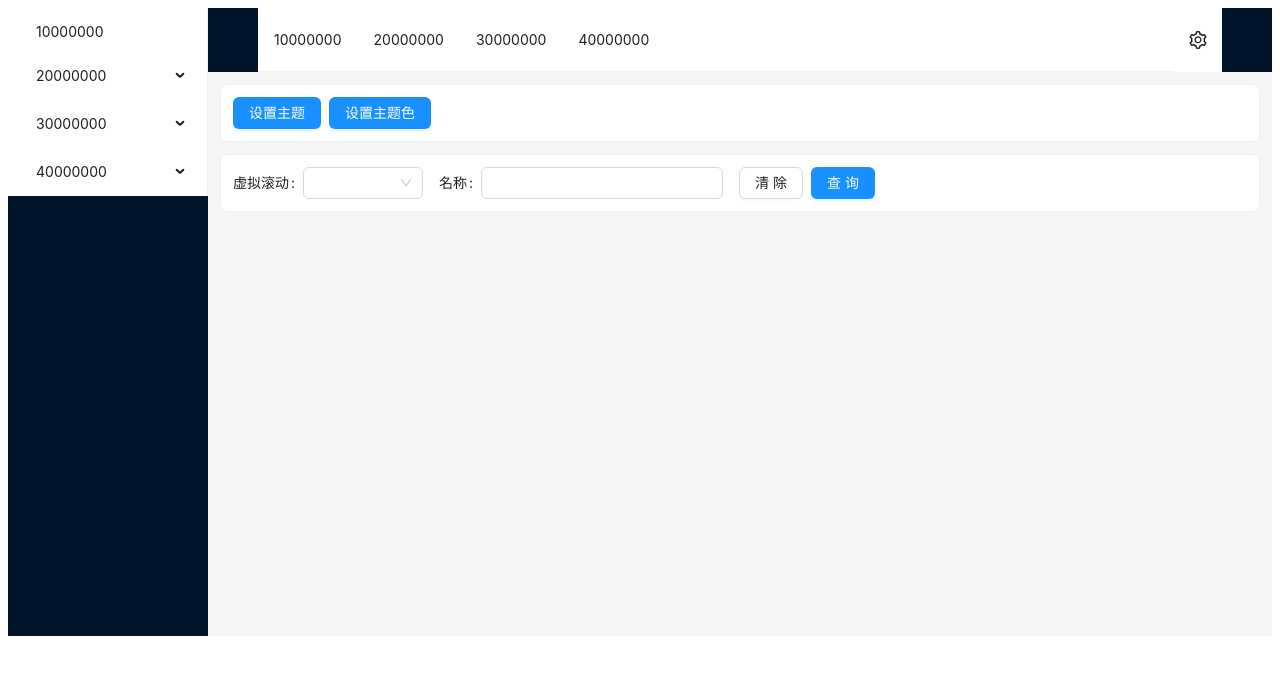
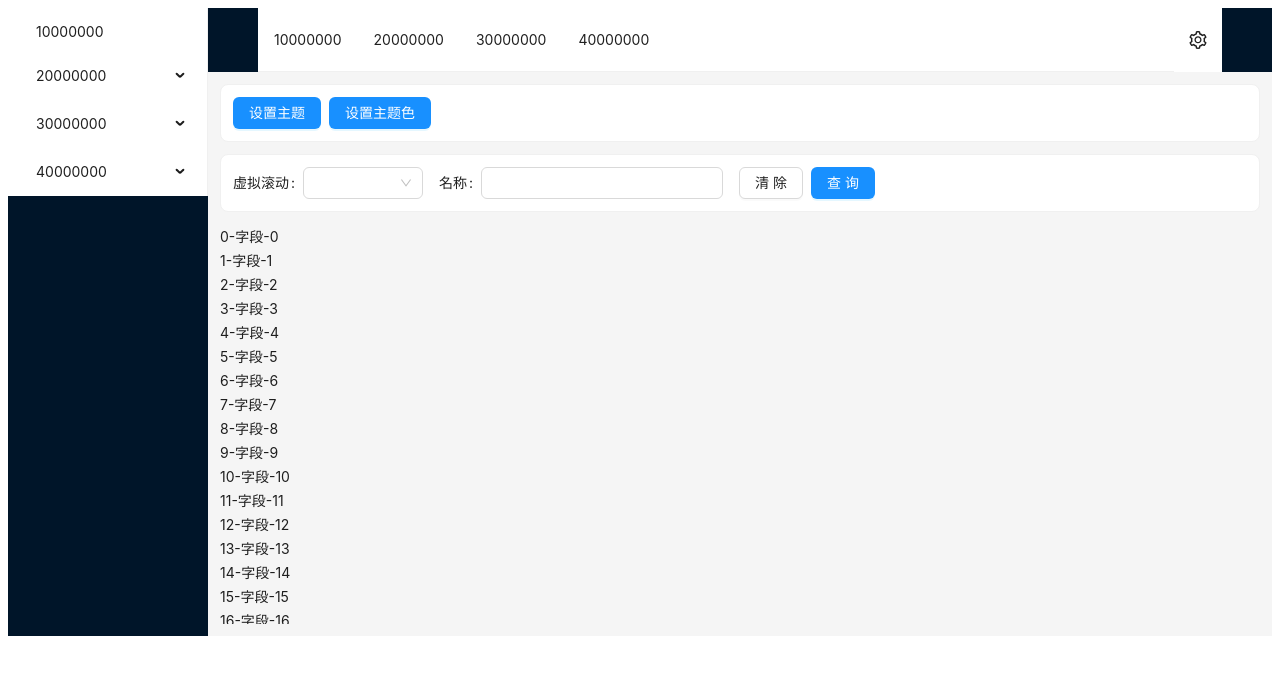
Before and after one commit to li88qq/vue-layout, a Vue app: page / in a window 1280 px wide. Shown: the top 674 px of the page. Built offline with nearby package versions, Linux system fonts and the light colour scheme.

Commit message:
加入虚拟滚动列表

```diff
--- a/src/layouts/default/index.vue
+++ b/src/layouts/default/index.vue
@@ -55,7 +55,7 @@
   <Setting ref="settingRef"></Setting>
 </template>
 <script setup lang="ts">
-import {ref, reactive, onMounted, watch,computed } from 'vue'
+import {ref, reactive, onMounted, watch,computed ,unref} from 'vue'
 import {useAppStore} from '@/store'
 import menuJson from '@/data/menu.json'
 import {SettingOutlined} from '@ant-design/icons-vue'
@@ -253,13 +253,16 @@ const scrollRef = ref<HTMLElement|null>(null);
 const { y } = useScroll(scrollRef);
 //虚拟列表元素高度
 const itemHeight = 24;
+//滚动容器高度
 const scrollHeight = 400;
 
 //虚拟列表数据
 const virtualList = computed(()=>{
-  const startIndex = Math.floor(y/itemHeight);//开始索引
-  const totalSize = Math.ceil(scrollHeight/itemHeight);
-  const endIndex = startIndex+totalSize;//结束索引
+  const scrollY = unref(y);//滚动y
+  const startIndex = Math.floor(scrollY/itemHeight);//开始索引
+  const totalSize = Math.ceil(scrollHeight/itemHeight);//滚动容器内最多显示数量
+  let endIndex = startIndex + totalSize;//结束索引
+  endIndex = Math.min(endIndex,options_id.value.length);//防止数组下标越界
   const array = options_id.value.slice(startIndex,endIndex);
   return array;
 })
```
